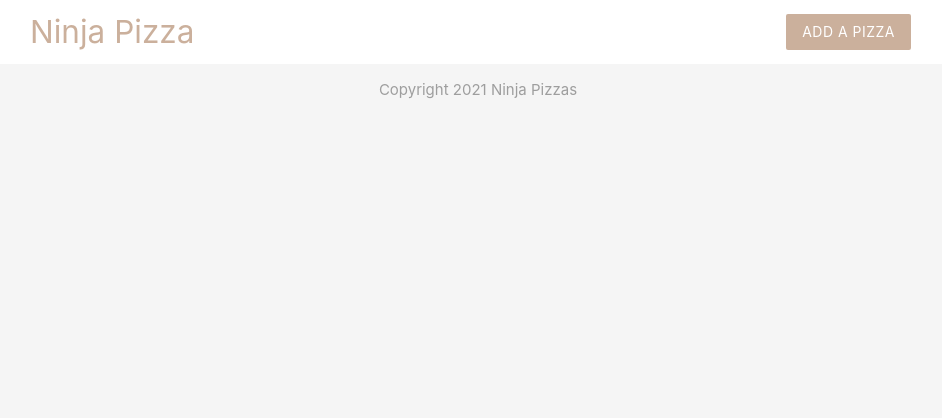
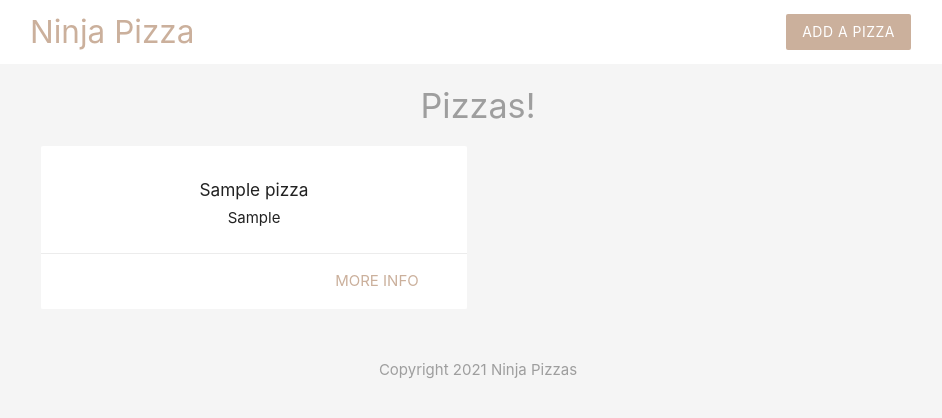
Before and after one commit to Arash-11/Ninja-Pizza-Project, a PHP site: page / in a window 1280 px wide. Shown: the top 418 px of the page, without its empty margins (162-1104 px from the left). Run offline with PHP 8.4, Linux system fonts and the light colour scheme; tables that the repository leaves empty or names only in its code hold one stand-in row (values such as "Sample post").

Commit message:
connected database to php file and fetched data

```diff
--- a/Pizza Project/index.php
+++ b/Pizza Project/index.php
@@ -8,6 +8,21 @@
     echo 'Connection error: ' . mysqli_connect_error();
   }
 
+  // write query for all pizzas
+  $sql = 'SELECT title, ingredients, id FROM pizzas ORDER BY created_at';
+
+  // make query & get result
+  $result = mysqli_query($conn, $sql);
+
+  // fetch the resuling rows as an array
+  $pizzas = mysqli_fetch_all($result, MYSQLI_ASSOC);
+
+  // free result from memory
+  mysqli_free_result($result);
+
+  // close connection
+  mysqli_close($conn);
+
 ?>
 
 <!DOCTYPE html>
@@ -15,6 +30,30 @@
 
   <?php include('templates/header.php'); ?>
 
+  <h4 class="center grey-text">Pizzas!</h4>
+
+  <div class="container">
+    <div class="row">
+
+      <?php foreach($pizzas as $pizza) { ?>
+
+        <div class="col s6 md3">
+          <div class="card z-depth-0">
+            <div class="card-content center">
+              <h6><?php echo htmlspecialchars($pizza['title']); ?></h6>
+              <div><?php echo htmlspecialchars($pizza['ingredients']); ?></div>
+            </div>
+            <div class="card-action right-align">
+              <a href="#" class="brand-text">more info</a>
+            </div>
+          </div>
+        </div>
+
+      <?php } ?>
+
+    </div>
+  </div>
+
   <?php include('templates/footer.php'); ?>
 
 </html>
```
